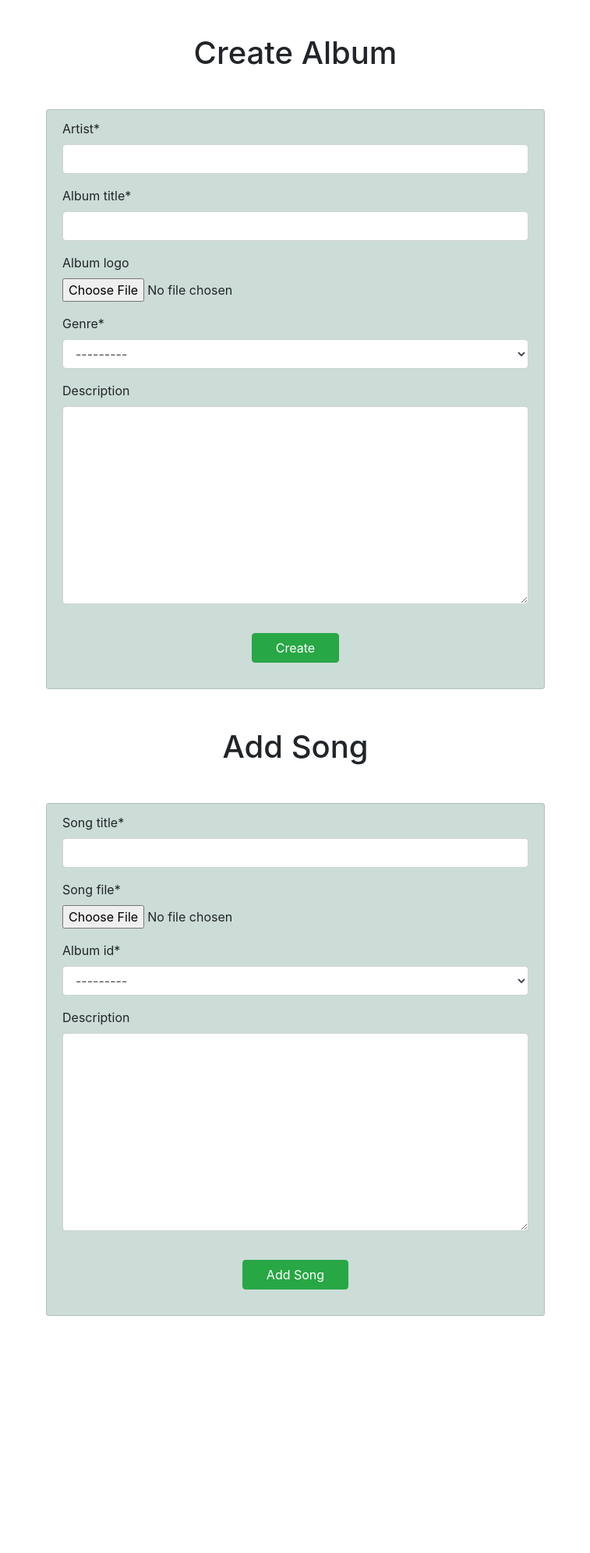
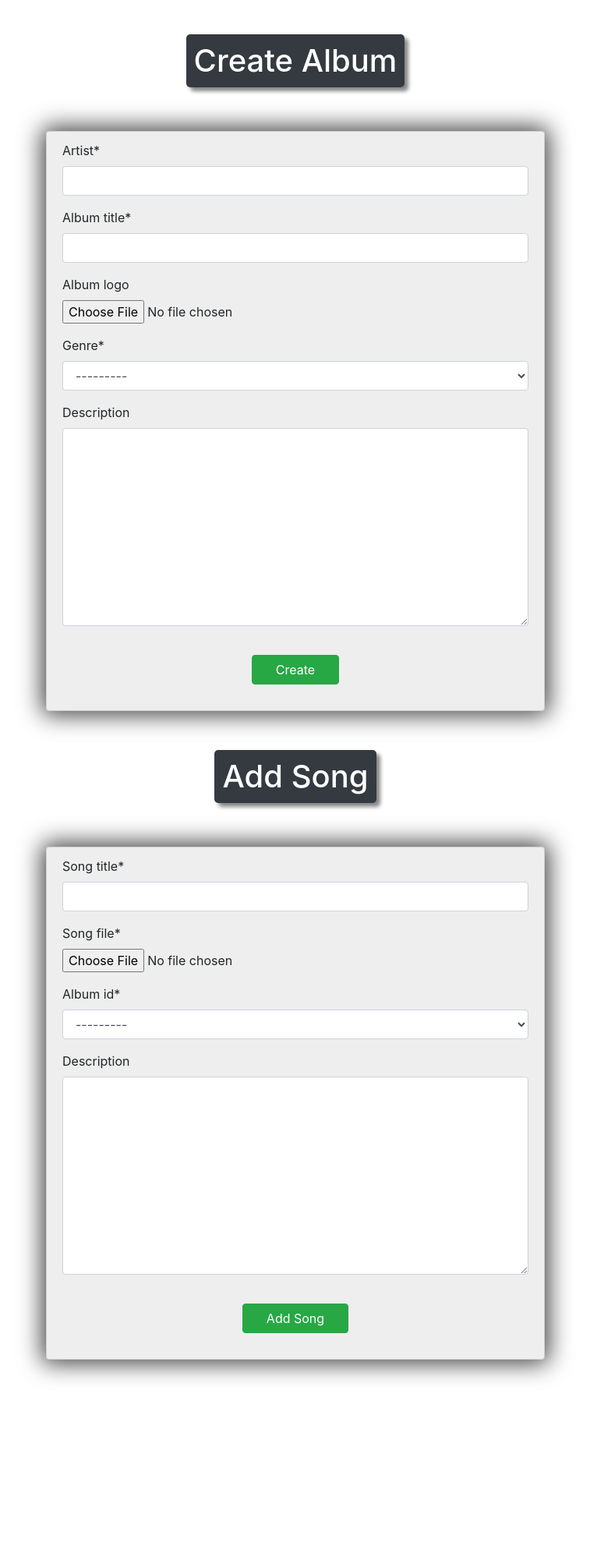
Before and after one commit to Koushik-Sarker-Seemanto/MelodyHouse, a Django app: page /upload/ in a window 1280 px wide. Shown: the part 56-2048 px from the top of the page at 78% size, without its empty margins (261-1018 px from the left). Before the commit the page ends 1744 px from the top, so only its background shows below. Run offline with Django 3.2, Linux system fonts and the light colour scheme; the visitor is signed in with stand-in values (Sample User, id 1); data that the repository does not hold is empty; parts of the project's set-up code (start-up, migrations or seed data) failed here and were passed over; some libraries are stand-ins or nearby versions.

Commit message:
design bug fixed + upload form validated

```diff
--- a/MelodyHouse/profile_app/static/profile_app/profile_cover_part.css
+++ b/MelodyHouse/profile_app/static/profile_app/profile_cover_part.css
@@ -117,6 +117,32 @@ box-shadow: 10px 10px 37px -25px rgba(0,0,0,0.84);
     -webkit-box-shadow: 10px 10px 37px -25px rgba(0,0,0,0.84);
 -moz-box-shadow: 10px 10px 37px -25px rgba(0,0,0,0.84);
 box-shadow: 10px 10px 37px -25px rgba(0,0,0,0.84);
+}
+
+.AlbumForm{
+    -webkit-box-shadow: 0px 0px 30px 5px rgba(0,0,0,0.75);
+-moz-box-shadow: 0px 0px 30px 5px rgba(0,0,0,0.75);
+box-shadow: 0px 0px 30px 5px rgba(0,0,0,0.75);
+}
+
+.Text_Shadow{
+    -webkit-box-shadow: 5px 5px 5px 0px rgba(135,135,135,1);
+-moz-box-shadow: 5px 5px 5px 0px rgba(135,135,135,1);
+box-shadow: 5px 5px 5px 0px rgba(135,135,135,1);
+}
+
+.SideBarShadow{
+    -webkit-box-shadow: 0px 0px 10px 0px rgba(199,199,199,1);
+-moz-box-shadow: 0px 0px 10px 0px rgba(199,199,199,1);
+box-shadow: 0px 0px 10px 0px rgba(199,199,199,1);
+}
+
+.AlbumHover:hover {
+    -webkit-box-shadow: 0px 0px 30px 5px rgba(0,0,0,0.75);
+-moz-box-shadow: 0px 0px 30px 5px rgba(0,0,0,0.75);
+box-shadow: 0px 0px 30px 5px rgba(0,0,0,0.75);
+    padding-top: 10px;
+    padding-bottom: 10px;
 }
 
 .m-btn i
--- a/MelodyHouse/profile_app/views.py
+++ b/MelodyHouse/profile_app/views.py
@@ -158,7 +158,8 @@ def NewsFeedView(request):
                 'post': post,
                 'user': user
             }
-            return render(request, 'profile_app/NewsFeed.html', context)
+            return redirect('profile_app:news-feed')
+            # return render(request, 'profile_app/NewsFeed.html', context)
         else:
             playlist_instance = PlayList()
             playlist_instance.playlist_song = song
--- a/MelodyHouse/upload_app/templates/upload_app/uploadPage.html
+++ b/MelodyHouse/upload_app/templates/upload_app/uploadPage.html
@@ -15,16 +15,20 @@
 {% block body %}
 
     {% if error_message %}
-        <div class="alert alert-warning alert-dismissible fade show d-flex justify-content-center" style="margin-top: 100px">
+        <div class="alert alert-danger alert-dismissible fade show d-flex justify-content-center" style="margin-top: 100px">
             <strong>Error: </strong> {{ error_message }}
             <button type="button" class="close" data-dismiss="alert">&times;
             </button>
         </div>
     {% endif %}
 
-    <h1 class="d-flex justify-content-center" style="margin-top: 100px">Create Album</h1>
+    <div class="d-flex justify-content-center" style="margin-top: 100px;">
+        <h1 class="Text_Shadow" style="background: #343A40;padding: 10px;color: #FFFFFF;border-radius: 5px">
+            Create Album
+        </h1>
+    </div>
 	<div class="d-flex justify-content-center mt-5 mb-5">
-		<div class="col-md-6 list-group-item" style="background: #ccdcd7">
+		<div class="col-md-6 list-group-item AlbumForm" style="background: #eeeeee" >
 			<form  method="POST" enctype="multipart/form-data">
                 <table class="d-flex justify-content-center" style="padding: 20px">
                     {% csrf_token %}
@@ -35,9 +39,13 @@
 		</div>
 	</div>
 
-    <h1 class="d-flex justify-content-center" style="margin-top: 50px">Add Song</h1>
+    <div class="d-flex justify-content-center" style="margin-top: 50px;">
+        <h1 class="Text_Shadow" style="background: #343A40;padding: 10px;color: #FFFFFF;border-radius: 5px">
+            Add Song
+        </h1>
+    </div>
 	<div class="d-flex justify-content-center mt-5 mb-5">
-		<div class="col-md-6 list-group-item" style="background: #ccdcd7;margin-bottom: 200px">
+		<div class="col-md-6 list-group-item AlbumForm" style="background: #eeeeee;margin-bottom: 200px">
 			<form method="POST" enctype="multipart/form-data">
 				<table class="d-flex justify-content-center" style="padding: 20px">
                     {% csrf_token %}
--- a/MelodyHouse/upload_app/views.py
+++ b/MelodyHouse/upload_app/views.py
@@ -20,19 +20,19 @@ def addAlbum(request):
             album = form.save(commit=False)
             album.user = request.user
 
-            if album.album_logo in request.POST:
-                album.album_logo = request.FILES['album_logo']
-                file_type = album.album_logo.url.split('.')[-1]
-                file_type = file_type.lower()
-                if file_type not in IMAGE_FILE_TYPES:
-                    form = AlbumForm()
-                    form_song = SongForm(request.user)
-                    context = {
-                        'form': form,
-                        'form_song': form_song,
-                        'error_message': 'Album Already Exists!!!',
-                    }
-                    return render(request, 'upload_app/uploadPage.html', context)
+            # if album.album_logo in request.POST:
+            album.album_logo = request.FILES['album_logo']
+            file_type = album.album_logo.url.split('.')[-1]
+            file_type = file_type.lower()
+            if file_type not in IMAGE_FILE_TYPES:
+                form = AlbumForm()
+                form_song = SongForm(request.user)
+                context = {
+                    'form': form,
+                    'form_song': form_song,
+                    'error_message': 'Album cover must be PNG, JPG or JPEG!!!',
+                }
+                return render(request, 'upload_app/uploadPage.html', context)
 
             artist = form.cleaned_data['artist']
             album_title = form.cleaned_data['album_title']
@@ -56,6 +56,7 @@ def addAlbum(request):
                 return redirect('profile_app:profile-view')
 
         form_song = SongForm(request.user, request.POST, request.FILES)
+
         if form_song.is_valid():
             song = form_song.save(commit=False)
             song.user = request.user
```
Also changed, not shown: MelodyHouse/profile_app/templates/profile_app/NewsFeed.html (+4 -4 lines), MelodyHouse/profile_app/templates/profile_app/profileView.html (+15 -15 lines), MelodyHouse/search_app/templates/search_app/searchbase.html (+7 -24 lines), MelodyHouse/media/Icche_Ghuri.jpg (deleted), MelodyHouse/media/Icche_Ghuri_5AOIGzf.jpg (deleted), MelodyHouse/media/Obak_Bhalobasha.jpg (deleted), MelodyHouse/media/Oniket_Prantor.jpg (deleted), MelodyHouse/media/Onno_Shomoy.jpg (deleted), 1 other file.
